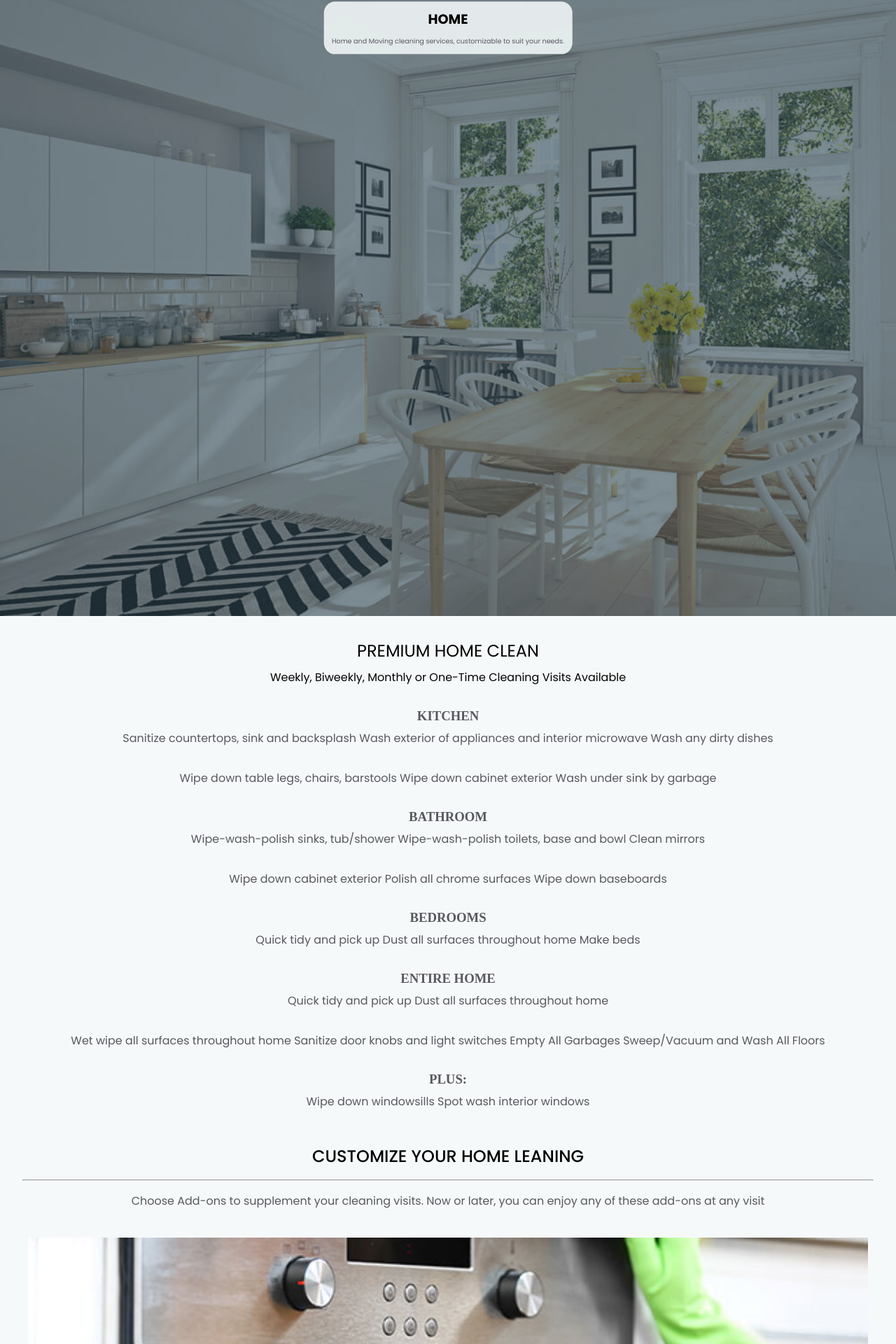
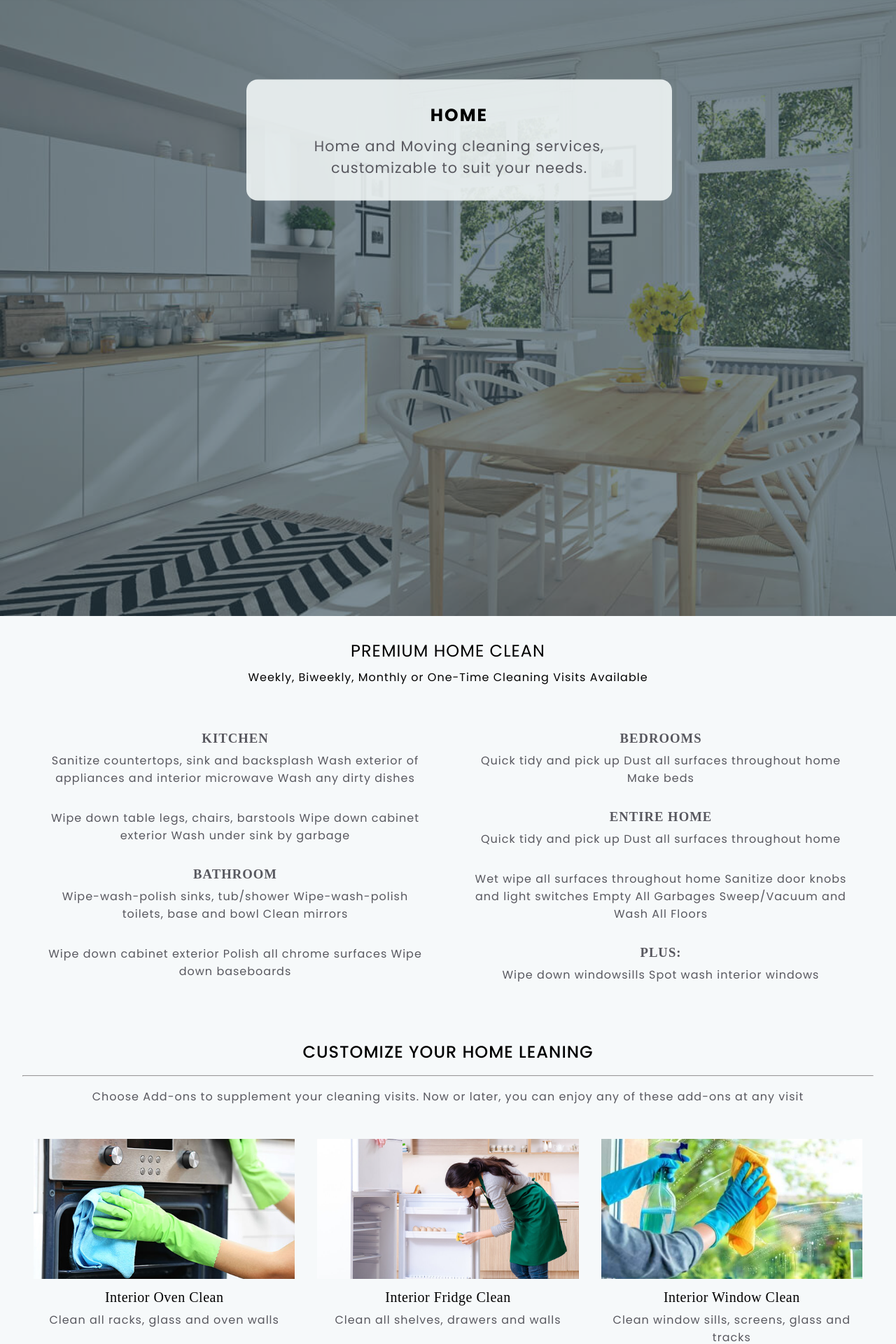
Before and after one commit to aidatavar/new-haven-cleaner-llc, a React (Create React App) app: page /Home in a window 1280 px wide. Shown: the part 80-2000 px from the top of the page at 70% size. Built offline with nearby package versions, Linux system fonts and the light colour scheme.

Commit message:
Added media queries to home component

```diff
--- a/src/Components/Home/Home.jsx
+++ b/src/Components/Home/Home.jsx
@@ -81,6 +81,7 @@ const Home = () => {
           <p>Choose Add-ons to supplement your cleaning visits. Now or later, you can enjoy any of these add-ons at any visit</p>
         </div>
 
+        <div className='colContent'>
         <div className='col2'>
           <img src={image3} alt="cleaning an Oven" />
           <h5>Interior Oven Clean</h5>
@@ -95,6 +96,7 @@ const Home = () => {
           <img src={image4} alt="cleaning a window" />
           <h5>Interior Window Clean</h5>
           <p>Clean window sills, screens, glass and tracks</p>
+        </div>
         </div>
         <hr />
       </section>
@@ -140,7 +142,6 @@ const Home = () => {
                 Wash interior vanities, louvres and closets
               </p>
             </div>
-            <p>Maximum height – as far as we can reach with 2-step ladder</p>
           </div>
 
           <div className='col'>
@@ -173,6 +174,7 @@ const Home = () => {
               Interior Fridge Clean
               Complete Interior Window Clean
               </p>
+              <p>Maximum height – as far as we can reach with 2-step ladder</p>
             </div>
           </div>
         </div>
--- a/src/Components/Home/home.css
+++ b/src/Components/Home/home.css
@@ -12,6 +12,10 @@
   --card-bg-color: rgb(225, 225, 225);
 }
 
+.home {
+  letter-spacing: 1px;
+}
+
 .home header {
   background: #2b424d;
   overflow: hidden;
@@ -21,10 +25,14 @@
   background-position: center;
   background-repeat: no-repeat;
   background-size: cover;
+  -o-object-fit: cover;
+     object-fit: cover;
   display: -webkit-box;
   display: -ms-flexbox;
   display: flex;
   opacity: 0.4;
+  max-width: 100%;
+  height: auto;
 }
 
 .home header .content {
@@ -124,4 +132,79 @@
 .home .threeCol .col2 p {
   margin-top: .5rem;
 }
+
+@media screen and (min-width: 765px) {
+  .home header .content .cardDiv {
+    top: 25%;
+    padding: 2rem;
+    margin: 1rem;
+    font-size: 1rem;
+  }
+  .home .mainContent {
+    display: -ms-grid;
+    display: grid;
+    -ms-grid-columns: 1fr 1fr;
+        grid-template-columns: 1fr 1fr;
+  }
+  .home .threeCol .colContent {
+    display: -ms-grid;
+    display: grid;
+    -ms-grid-columns: 1fr 1fr 1fr;
+        grid-template-columns: 1fr 1fr 1fr;
+    font-size: 1rem;
+  }
+  .home .threeCol .colContent h5 {
+    font-size: 20px;
+    font-weight: 400;
+    letter-spacing: .5px;
+  }
+  .home .threeCol .colContent p {
+    letter-spacing: 1px;
+  }
+  .home .threeCol .colContent .col2 {
+    margin: 1rem;
+  }
+  .home .threeCol .colContent img {
+    max-width: 100%;
+    height: 200px;
+    background-size: cover;
+    -o-object-fit: cover;
+       object-fit: cover;
+  }
+}
+
+@media screen and (min-width: 1020px) {
+  .home header h1 {
+    letter-spacing: 2px;
+    font-size: larger;
+  }
+  .home header .content .cardDiv {
+    top: 33%;
+    padding: 2rem;
+    margin: 1rem;
+    font-size: 1.3rem;
+  }
+}
+
+@media screen and (min-width: 1440px) {
+  .home header .content .cardDiv {
+    top: 44%;
+  }
+  .home .mainContent {
+    margin: 3rem;
+  }
+  .home .mainContent .col {
+    padding: .5rem;
+    margin: .5rem;
+  }
+  .home .threeCol .headingCustomize {
+    margin: 3rem;
+  }
+}
+
+@media screen and (min-width: 2560px) {
+  .home header .content .cardDiv {
+    top: 75%;
+  }
+}
 /*# sourceMappingURL=home.css.map */
--- a/src/Components/Home/home.scss
+++ b/src/Components/Home/home.scss
@@ -14,6 +14,7 @@
 }
 
 .home{
+    letter-spacing: 1px;
 
     header{
 
@@ -24,8 +25,11 @@
             background-position: center;
             background-repeat: no-repeat;
             background-size: cover;
+            object-fit: cover;
             display: flex;
             opacity: 0.4;
+            max-width: 100%;
+            height: auto;
         }
 
         .content{
@@ -129,3 +133,120 @@
         }
     }
 }
+
+@media screen and (min-width: 765px) {
+    .home{
+        header{
+            .content{
+                .cardDiv{
+                    top: 25%;
+                    padding: 2rem;
+                    margin: 1rem;
+                    font-size: 1rem;
+                }
+            }
+
+        }
+
+        .mainContent{
+            display: grid;
+            grid-template-columns: 1fr 1fr;
+
+        }
+
+        .threeCol{
+            .colContent{
+                display: grid;
+                grid-template-columns: 1fr 1fr 1fr;
+                font-size: 1rem;
+
+                h5{
+                    font-size: 20px;
+                    font-weight: 400;
+                    letter-spacing: .5px;
+                }
+
+                p{
+                    letter-spacing: 1px;
+                }
+
+                .col2{
+                    margin: 1rem;
+                }
+
+                img{
+                    max-width: 100%;
+                    height: 200px;                    background-size: cover;
+                    object-fit: cover;
+                }
+
+
+
+            }
+        }
+
+    }
+}
+
+@media screen and (min-width: 1020px) {
+    .home{
+
+        header{
+            h1{
+                letter-spacing: 2px;
+                font-size: larger;
+            }
+            .content{
+                .cardDiv{
+                    top: 33%;
+                    padding: 2rem;
+                    margin: 1rem;
+                    font-size: 1.3rem;
+                }
+            }
+
+        }
+    }
+}
+
+@media screen and (min-width: 1440px) {
+    .home{
+        header{
+            .content{
+                .cardDiv{
+                    top: 44%;
+                }
+            }
+
+        }
+
+        .mainContent{
+            margin: 3rem;
+
+            .col{
+                padding: .5rem;
+                margin: .5rem;
+            }
+        }
+
+        .threeCol{
+            .headingCustomize{
+                margin: 3rem;
+            }
+        }
+    }
+}
+
+@media screen and (min-width: 2560px) {
+    .home{
+        header{
+            .content{
+                .cardDiv{
+                    top: 75%;
+                }
+            }
+
+        }
+    }
+
+}
```
Also changed, not shown: 1 other file (tests, documents, lock files or other folders).
